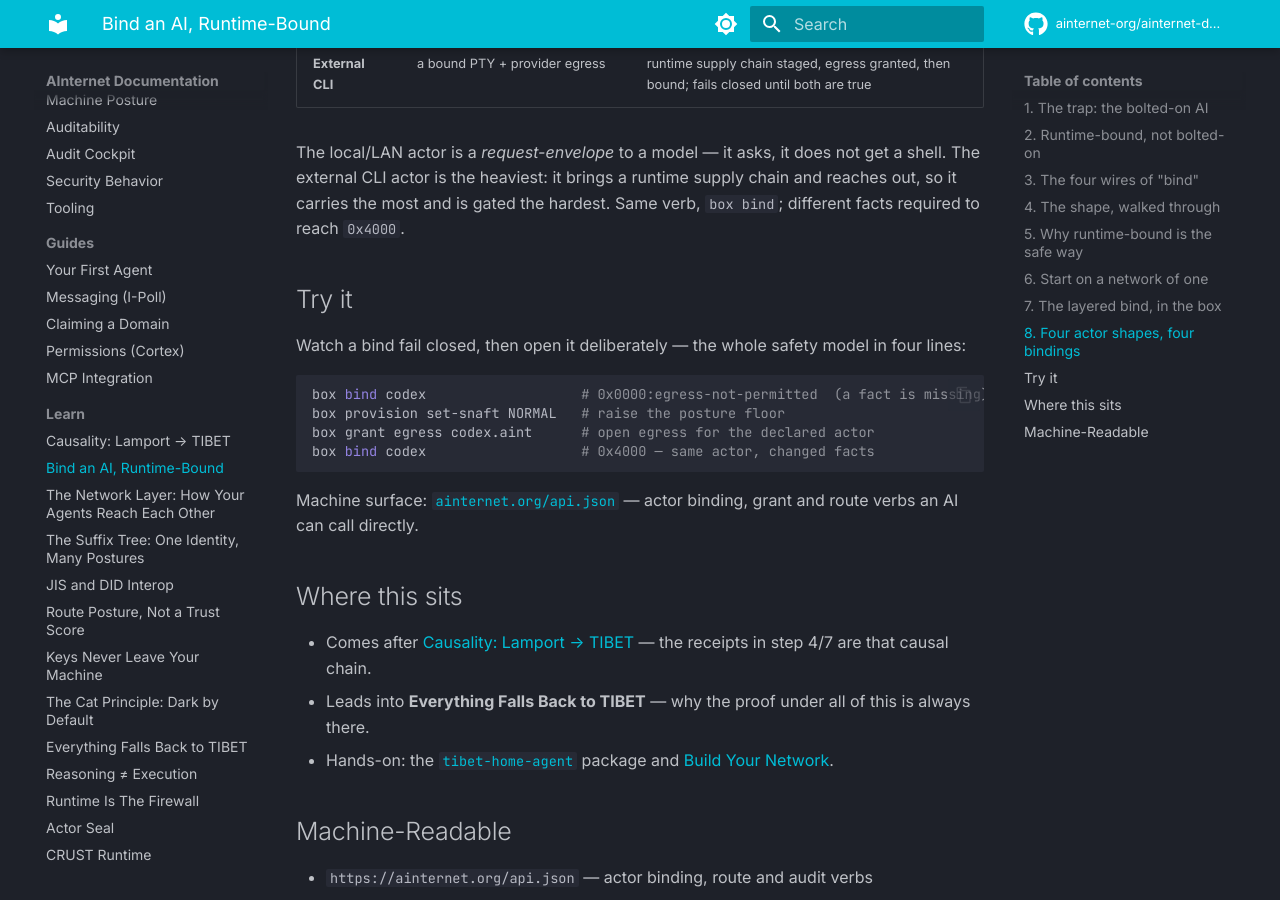
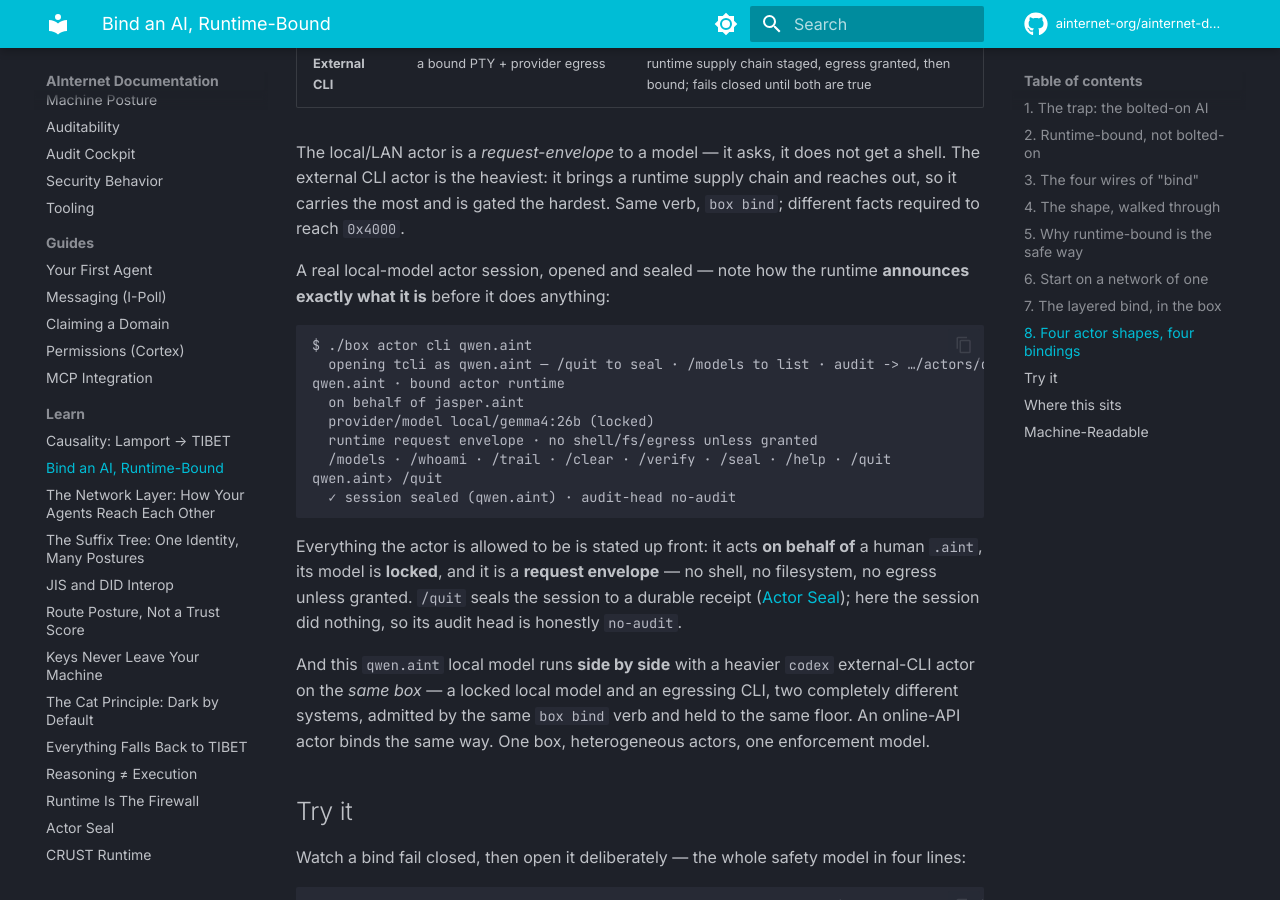
Before and after one commit to ainternet-org/ainternet-docs, an MkDocs documentation site: the page built from docs/learn/bind-an-ai.md, in a window 1280 px wide and 900 px high, scrolled down 4063 px. Built offline with MkDocs 1.6.1 and Material for MkDocs 9.7.7, drawn with Linux system fonts in a browser that asks for light colours; comment, search, counter and statistics services are not loaded.

Commit message:
bind-an-ai: real qwen.aint local-model session example + heterogeneous actors note
Worked example from Jasper's tested terminal (build 1dfe316ee7): local gemma4:26b
request-envelope actor, opened and /quit-sealed. Notes qwen runs side by side with
a codex external-CLI actor on one box — same box bind verb, one enforcement floor.
Honest scope: local-model + external-CLI shown; online-API + loopback-127.0.0.1
examples to follow when demonstrated.

Co-Authored-By: Claude Opus 4.8 <noreply@anthropic.com>

````diff
--- a/docs/learn/bind-an-ai.md
+++ b/docs/learn/bind-an-ai.md
@@ -132,6 +132,24 @@ Sandbox is the floor, always on. The dev escape is **explicit and loud**: `--no-
 
 The local/LAN actor is a *request-envelope* to a model — it asks, it does not get a shell. The external CLI actor is the heaviest: it brings a runtime supply chain and reaches out, so it carries the most and is gated the hardest. Same verb, `box bind`; different facts required to reach `0x4000`.
 
+A real local-model actor session, opened and sealed — note how the runtime **announces exactly what it is** before it does anything:
+
+```text
+$ ./box actor cli qwen.aint
+  opening tcli as qwen.aint — /quit to seal · /models to list · audit -> …/actors/qwen.aint.tcli-state
+qwen.aint · bound actor runtime
+  on behalf of jasper.aint
+  provider/model local/gemma4:26b (locked)
+  runtime request envelope · no shell/fs/egress unless granted
+  /models · /whoami · /trail · /clear · /verify · /seal · /help · /quit
+qwen.aint› /quit
+  ✓ session sealed (qwen.aint) · audit-head no-audit
+```
+
+Everything the actor is allowed to be is stated up front: it acts **on behalf of** a human `.aint`, its model is **locked**, and it is a **request envelope** — no shell, no filesystem, no egress unless granted. `/quit` seals the session to a durable receipt ([Actor Seal](actor-seal.md)); here the session did nothing, so its audit head is honestly `no-audit`.
+
+And this `qwen.aint` local model runs **side by side** with a heavier `codex` external-CLI actor on the *same box* — a locked local model and an egressing CLI, two completely different systems, admitted by the same `box bind` verb and held to the same floor. An online-API actor binds the same way. One box, heterogeneous actors, one enforcement model.
+
 ## Try it
 
 Watch a bind fail closed, then open it deliberately — the whole safety model in four lines:
````
